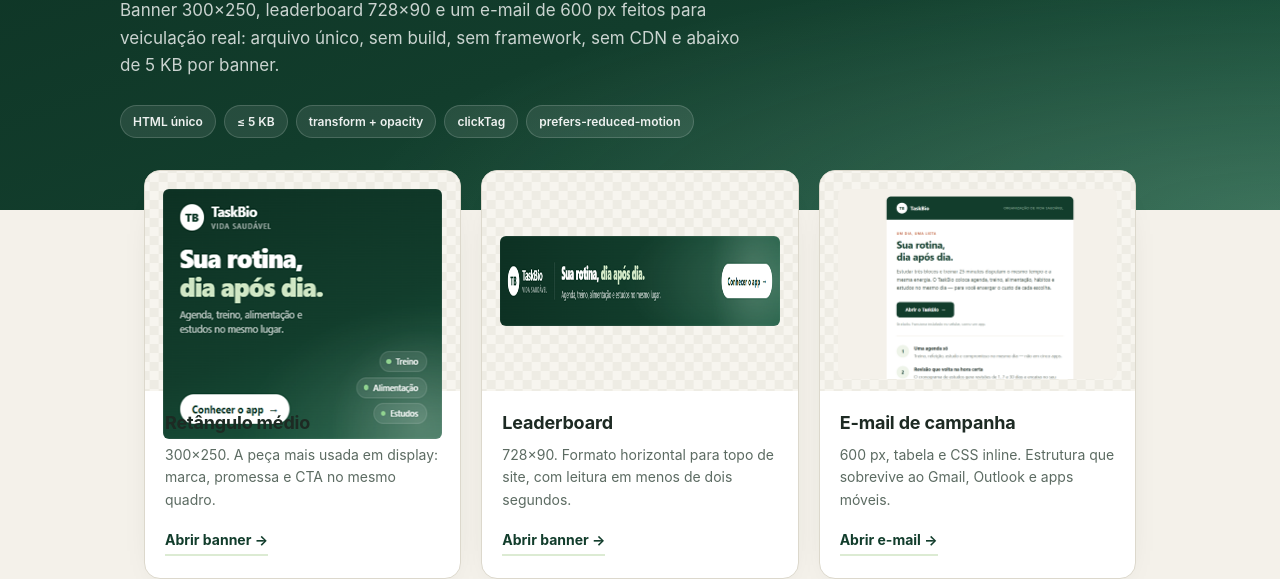
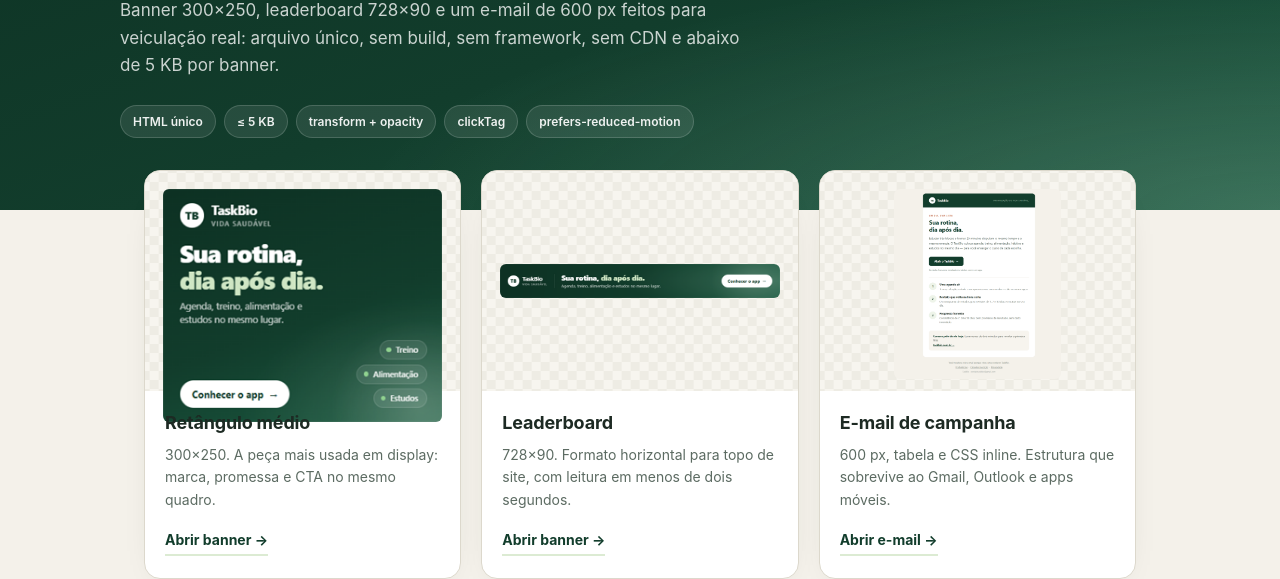
Before and after one commit to augusto10vellozo-coder/portfolio-rich-media, a plain HTML site: page index.html in a window 1280 px wide. Shown: the part 246-825 px from the top of the page. Drawn offline with Linux system fonts and the light colour scheme.

Commit message:
fix: corrige proporcao das imagens no preview

```diff
--- a/index.html
+++ b/index.html
@@ -61,7 +61,7 @@
     height: 220px; display: grid; place-items: center; padding: 18px;
     background: repeating-conic-gradient(#f7f5ef 0% 25%, #eeece4 0% 50%) 50% / 18px 18px;
   }
-  .peca img { max-width: 100%; max-height: 100%; display: block; border-radius: 6px; }
+  .peca img { max-width: 100%; max-height: 100%; height: auto; display: block; border-radius: 6px; }
   .peca .corpo { padding: 18px 20px 22px; display: flex; flex-direction: column; gap: 6px; flex: 1; }
   .peca h2 { margin: 0; font-size: 18px; letter-spacing: -.01em; }
   .peca p { margin: 0; font-size: 14px; color: var(--suave); flex: 1; }
@@ -127,7 +127,7 @@
     </article>
 
     <article class="peca">
-      <div class="visor"><img src="email/preview.png" alt="E-mail de campanha do TaskBio em 600 pixels" width="600" height="800" style="max-height:190px;object-fit:cover;object-position:top"></div>
+      <div class="visor"><img src="email/preview.png" alt="E-mail de campanha do TaskBio em 600 pixels" style="max-height:190px;max-width:100%;width:auto;height:auto"></div>
       <div class="corpo">
         <h2>E-mail de campanha</h2>
         <p>600 px, tabela e CSS inline. Estrutura que sobrevive ao Gmail, Outlook e apps móveis.</p>
```
